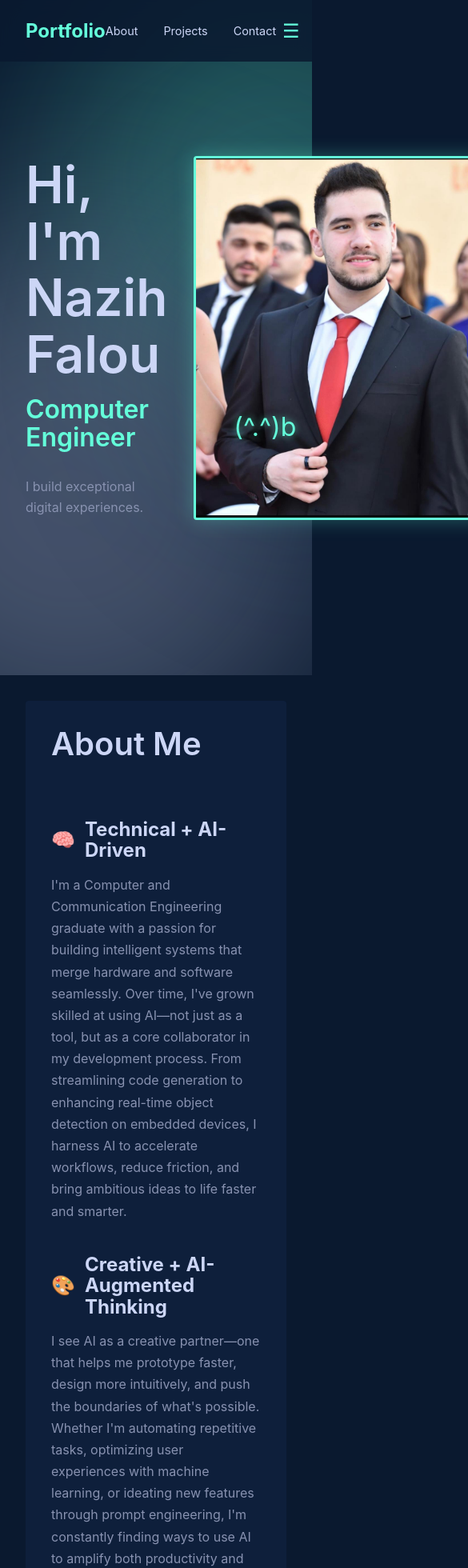
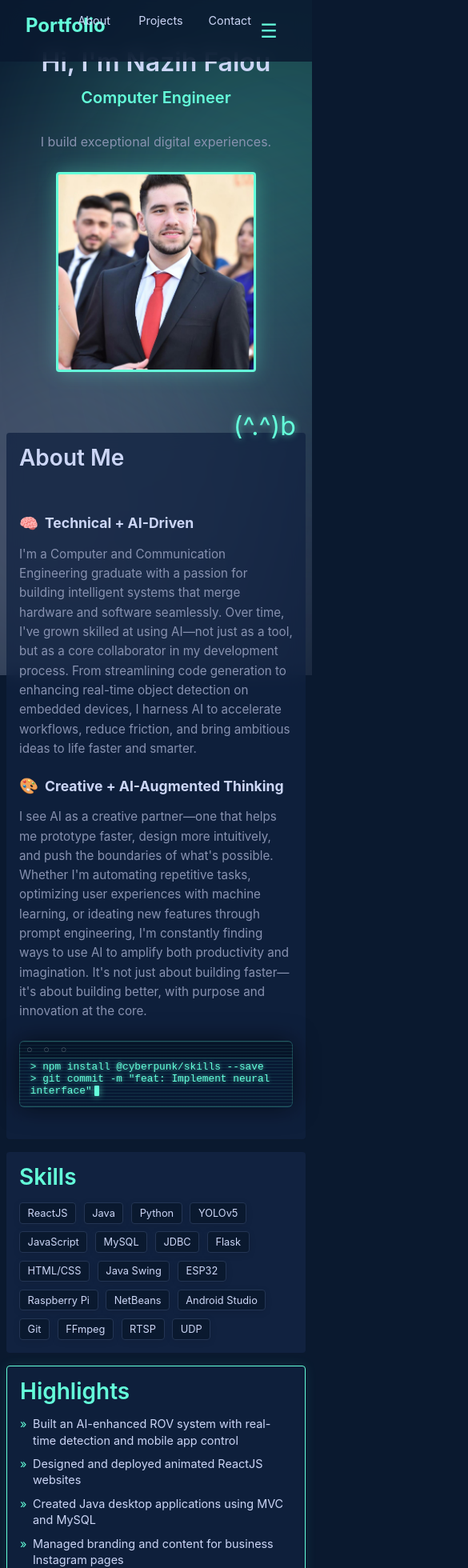
Before and after one commit to Nazz91939/Portfolio_classy, a React (Create React App) app: page / in a window 390 px wide. Shown: the top 1960 px of the page at 80% size, 585 px wide, since content can reach past the window. Built offline with nearby package versions, Linux system fonts and the light colour scheme.

Commit message:
Add comprehensive mobile responsiveness optimization

```diff
--- a/src/App.tsx
+++ b/src/App.tsx
@@ -37,6 +37,14 @@ const MainContent = styled.main`
   padding: 0 2rem;
   position: relative;
   z-index: 2;
+
+  @media (max-width: 768px) {
+    padding: 0 1rem;
+  }
+
+  @media (max-width: 480px) {
+    padding: 0 0.5rem;
+  }
 `;
 
 const Section = styled(motion.section)`
@@ -45,6 +53,15 @@ const Section = styled(motion.section)`
   flex-direction: column;
   justify-content: center;
   padding: 100px 0;
+
+  @media (max-width: 768px) {
+    padding: 80px 0;
+    min-height: auto;
+  }
+
+  @media (max-width: 480px) {
+    padding: 60px 0;
+  }
 `;
 
 const HeroSection = styled(Section)`
@@ -52,12 +69,34 @@ const HeroSection = styled(Section)`
     color: #ccd6f6;
     font-size: 4rem;
     margin-bottom: 1rem;
+
+    @media (max-width: 768px) {
+      font-size: 2.5rem;
+    }
+
+    @media (max-width: 480px) {
+      font-size: 2rem;
+    }
   }
 
   h2 {
     color: #64ffda;
     font-size: 2rem;
     margin-bottom: 2rem;
+
+    @media (max-width: 768px) {
+      font-size: 1.5rem;
+    }
+
+    @media (max-width: 480px) {
+      font-size: 1.25rem;
+    }
+  }
+
+  p {
+    @media (max-width: 768px) {
+      font-size: 1rem;
+    }
   }
 `;
 
@@ -65,6 +104,12 @@ const HeroContent = styled.div`
   display: flex;
   align-items: center;
   gap: 2rem;
+
+  @media (max-width: 768px) {
+    flex-direction: column;
+    text-align: center;
+    gap: 1.5rem;
+  }
 `;
 
 const HeroText = styled.div``;
@@ -89,6 +134,16 @@ const ProfileImage = styled.img`
   border: 3px solid #64ffda;
   border-radius: 4px;
   box-shadow: 0 0 25px rgba(100, 255, 218, 0.3);
+
+  @media (max-width: 768px) {
+    width: 300px;
+    height: 300px;
+  }
+
+  @media (max-width: 480px) {
+    width: 250px;
+    height: 250px;
+  }
 `;
 
 const AboutSection = styled(Section)`
@@ -98,10 +153,27 @@ const AboutSection = styled(Section)`
   padding: 2rem;
   margin: 2rem 0;
 
+  @media (max-width: 768px) {
+    padding: 1.5rem;
+    margin: 1rem 0;
+  }
+
+  @media (max-width: 480px) {
+    padding: 1rem;
+  }
+
   h2 {
     color: #ccd6f6;
     font-size: 2.5rem;
     margin-bottom: 2rem;
+
+    @media (max-width: 768px) {
+      font-size: 2rem;
+    }
+
+    @media (max-width: 480px) {
+      font-size: 1.75rem;
+    }
   }
 
   h3 {
@@ -112,12 +184,27 @@ const AboutSection = styled(Section)`
     margin-bottom: 1rem;
     display: flex;
     align-items: center;
+
+    @media (max-width: 768px) {
+      font-size: 1.25rem;
+      margin-top: 2rem;
+    }
+
+    @media (max-width: 480px) {
+      font-size: 1.1rem;
+      margin-top: 1.5rem;
+    }
   }
 
   p {
     max-width: 800px;
     color: #8892b0;
     line-height: 1.7;
+
+    @media (max-width: 768px) {
+      font-size: 0.95rem;
+      line-height: 1.6;
+    }
   }
 `;
 
@@ -126,6 +213,31 @@ const ProjectsSection = styled(Section)`
   flex-direction: column;
   gap: 5rem;
   padding: 100px 0;
+
+  @media (max-width: 768px) {
+    gap: 3rem;
+    padding: 60px 0;
+  }
+
+  @media (max-width: 480px) {
+    gap: 2rem;
+    padding: 40px 0;
+  }
+
+  h2 {
+    text-align: center;
+    color: #ccd6f6;
+    font-size: 2.5rem;
+    margin-bottom: 1rem;
+
+    @media (max-width: 768px) {
+      font-size: 2rem;
+    }
+
+    @media (max-width: 480px) {
+      font-size: 1.75rem;
+    }
+  }
 `;
 
 const ProjectEntry = styled.div`
@@ -134,16 +246,34 @@ const ProjectEntry = styled.div`
   align-items: center;
   gap: 10px;
 
+  @media (max-width: 768px) {
+    grid-template-columns: 1fr;
+    gap: 1.5rem;
+  }
+
   &:nth-of-type(even) {
     .project-content {
       grid-column: 1 / 7;
       text-align: left;
+
+      @media (max-width: 768px) {
+        grid-column: 1 / -1;
+        text-align: center;
+      }
     }
     .project-image {
       grid-column: 7 / -1;
+
+      @media (max-width: 768px) {
+        grid-column: 1 / -1;
+      }
     }
     .tech-stack {
       justify-content: flex-start;
+
+      @media (max-width: 768px) {
+        justify-content: center;
+      }
     }
   }
 `;
@@ -152,12 +282,26 @@ const ProjectContent = styled.div`
   grid-column: 7 / -1;
   grid-row: 1 / -1;
   text-align: right;
+
+  @media (max-width: 768px) {
+    grid-column: 1 / -1;
+    grid-row: auto;
+    text-align: center;
+  }
 `;
 
 const ProjectTitle = styled.h3`
   color: #ccd6f6;
   font-size: 1.75rem;
   margin-bottom: 1rem;
+
+  @media (max-width: 768px) {
+    font-size: 1.5rem;
+  }
+
+  @media (max-width: 480px) {
+    font-size: 1.25rem;
+  }
 `;
 
 const ProjectDescription = styled.div`
@@ -168,6 +312,17 @@ const ProjectDescription = styled.div`
   color: #8892b0;
   box-shadow: 0 10px 30px -15px rgba(0,0,0,0.7);
   margin-bottom: 1rem;
+
+  @media (max-width: 768px) {
+    padding: 1rem;
+  }
+
+  p {
+    @media (max-width: 768px) {
+      font-size: 0.9rem;
+      line-height: 1.5;
+    }
+  }
 `;
 
 const TechStack = styled.div`
@@ -176,6 +331,11 @@ const TechStack = styled.div`
   justify-content: flex-end;
   gap: 0.5rem;
   margin-bottom: 1.5rem;
+
+  @media (max-width: 768px) {
+    justify-content: center;
+    gap: 0.4rem;
+  }
 `;
 
 const Tech = styled.span`
@@ -184,6 +344,11 @@ const Tech = styled.span`
   background: rgba(100, 255, 218, 0.1);
   padding: 0.25rem 0.75rem;
   border-radius: 15px;
+
+  @media (max-width: 480px) {
+    font-size: 0.7rem;
+    padding: 0.2rem 0.6rem;
+  }
 `;
 
 const ProjectImageContainer = styled.div`
@@ -193,6 +358,11 @@ const ProjectImageContainer = styled.div`
   border: 2px solid #64ffda;
   border-radius: 6px;
   box-shadow: 0 0 20px rgba(100, 255, 218, 0.15);
+
+  @media (max-width: 768px) {
+    grid-column: 1 / -1;
+    grid-row: auto;
+  }
 
   img {
     width: 100%;
@@ -204,6 +374,10 @@ const ProjectImageContainer = styled.div`
     &:hover {
       transform: scale(1.02);
       box-shadow: 0 0 30px rgba(100, 255, 218, 0.3);
+
+      @media (max-width: 768px) {
+        transform: none;
+      }
     }
   }
 `;
@@ -221,6 +395,14 @@ const ContactSection = styled(Section)`
     color: #ccd6f6;
     font-size: 2.5rem;
     margin-bottom: 2rem;
+
+    @media (max-width: 768px) {
+      font-size: 2rem;
+    }
+
+    @media (max-width: 480px) {
+      font-size: 1.75rem;
+    }
   }
 `;
 
@@ -341,7 +523,7 @@ function App() {
         <Highlights />
 
         <ProjectsSection id="projects">
-          <h2 style={{ textAlign: 'center', color: '#ccd6f6', fontSize: '2.5rem', marginBottom: '1rem' }}>My Projects</h2>
+          <h2>My Projects</h2>
           {projects.map((project, index) => (
             <ProjectEntry key={index}>
               <ProjectContent className="project-content">
--- a/src/components/AnimatedTerminal.tsx
+++ b/src/components/AnimatedTerminal.tsx
@@ -37,6 +37,17 @@ const TerminalContainer = styled.div`
   position: relative;
   overflow: hidden;
 
+  @media (max-width: 768px) {
+    padding: 2rem 1rem 1rem;
+    margin: 2rem auto;
+    max-width: 100%;
+  }
+
+  @media (max-width: 480px) {
+    padding: 1.5rem 0.8rem 0.8rem;
+    margin: 1.5rem auto;
+  }
+
   &::before {
     content: '';
     position: absolute;
@@ -46,6 +57,14 @@ const TerminalContainer = styled.div`
     height: 30px;
     background: rgba(0, 0, 0, 0.2);
     border-bottom: 1px solid rgba(100, 255, 218, 0.2);
+
+    @media (max-width: 768px) {
+      height: 25px;
+    }
+
+    @media (max-width: 480px) {
+      height: 20px;
+    }
   }
 
   &::after {
@@ -57,6 +76,20 @@ const TerminalContainer = styled.div`
     font-size: 1rem;
     letter-spacing: 6px;
     text-shadow: none;
+
+    @media (max-width: 768px) {
+      top: 4px;
+      left: 10px;
+      font-size: 0.9rem;
+      letter-spacing: 4px;
+    }
+
+    @media (max-width: 480px) {
+      top: 3px;
+      left: 8px;
+      font-size: 0.8rem;
+      letter-spacing: 3px;
+    }
   }
 `;
 
@@ -67,6 +100,16 @@ const TerminalLine = styled.div`
   white-space: pre-wrap;
   word-break: break-all;
   min-height: 1.2em;
+
+  @media (max-width: 768px) {
+    font-size: 0.9rem;
+    min-height: 1.1em;
+  }
+
+  @media (max-width: 480px) {
+    font-size: 0.8rem;
+    min-height: 1em;
+  }
 
   &::before {
     content: '> ';
@@ -84,6 +127,18 @@ const Cursor = styled.span`
   box-shadow: 0 0 8px rgba(100, 255, 218, 0.7);
   vertical-align: middle;
   border-radius: 1px;
+
+  @media (max-width: 768px) {
+    width: 8px;
+    height: 1.1em;
+    margin-left: 4px;
+  }
+
+  @media (max-width: 480px) {
+    width: 6px;
+    height: 1em;
+    margin-left: 3px;
+  }
 `;
 
 const AnimatedTerminal: React.FC = () => {
--- a/src/components/Footer.tsx
+++ b/src/components/Footer.tsx
@@ -8,6 +8,16 @@ const FooterContainer = styled.footer`
   text-align: center;
   padding: 2rem 0 1rem 0;
   margin-top: 3rem;
+
+  @media (max-width: 768px) {
+    padding: 1.5rem 0 0.8rem 0;
+    margin-top: 2rem;
+  }
+
+  @media (max-width: 480px) {
+    padding: 1rem 0 0.5rem 0;
+    margin-top: 1.5rem;
+  }
 `;
 
 const SocialLinks = styled.div`
@@ -15,12 +25,31 @@ const SocialLinks = styled.div`
   justify-content: center;
   gap: 2rem;
   margin-bottom: 1rem;
+
+  @media (max-width: 768px) {
+    gap: 1.5rem;
+    margin-bottom: 0.8rem;
+  }
+
+  @media (max-width: 480px) {
+    gap: 1rem;
+    margin-bottom: 0.6rem;
+  }
 `;
 
 const SocialIcon = styled.a`
   color: #64ffda;
   font-size: 1.5rem;
   transition: color 0.3s;
+
+  @media (max-width: 768px) {
+    font-size: 1.3rem;
+  }
+
+  @media (max-width: 480px) {
+    font-size: 1.2rem;
+  }
+
   &:hover {
     color: #ccd6f6;
   }
@@ -28,6 +57,14 @@ const SocialIcon = styled.a`
 
 const Copyright = styled.div`
   font-size: 0.95rem;
+
+  @media (max-width: 768px) {
+    font-size: 0.9rem;
+  }
+
+  @media (max-width: 480px) {
+    font-size: 0.85rem;
+  }
 `;
 
 const socialLinks = [
--- a/src/components/Highlights.tsx
+++ b/src/components/Highlights.tsx
@@ -10,11 +10,31 @@ const Section = styled.section`
   padding: 2rem;
   margin: 2rem 0;
   backdrop-filter: blur(10px);
+
+  @media (max-width: 768px) {
+    padding: 1.5rem;
+    margin: 1rem 0;
+  }
+
+  @media (max-width: 480px) {
+    padding: 1rem;
+  }
 `;
 
 const Title = styled.h2`
   color: #64ffda;
   margin-bottom: 2rem;
+  font-size: 2.5rem;
+
+  @media (max-width: 768px) {
+    font-size: 2rem;
+    margin-bottom: 1.5rem;
+  }
+
+  @media (max-width: 480px) {
+    font-size: 1.75rem;
+    margin-bottom: 1rem;
+  }
 `;
 
 const HighlightsList = styled.ul`
@@ -28,10 +48,30 @@ const HighlightItem = styled(motion.li)`
   padding-left: 1.5rem;
   position: relative;
   transition: all 0.25s cubic-bezier(0.645,0.045,0.355,1);
+  font-size: 1rem;
+  line-height: 1.6;
+
+  @media (max-width: 768px) {
+    font-size: 0.95rem;
+    line-height: 1.5;
+    margin-bottom: 0.8rem;
+    padding-left: 1.2rem;
+  }
+
+  @media (max-width: 480px) {
+    font-size: 0.9rem;
+    line-height: 1.4;
+    margin-bottom: 0.6rem;
+    padding-left: 1rem;
+  }
 
   &:hover {
     color: #64ffda;
     transform: translateX(10px);
+
+    @media (max-width: 768px) {
+      transform: translateX(5px);
+    }
   }
 
   &:before {
--- a/src/components/Icon.tsx
+++ b/src/components/Icon.tsx
@@ -8,6 +8,16 @@ const IconWrapper = styled.span`
   margin-right: 0.75rem;
   font-size: 1.5rem;
   vertical-align: middle;
+
+  @media (max-width: 768px) {
+    font-size: 1.3rem;
+    margin-right: 0.6rem;
+  }
+
+  @media (max-width: 480px) {
+    font-size: 1.2rem;
+    margin-right: 0.5rem;
+  }
 `;
 
 interface IconProps {
--- a/src/components/Skills.tsx
+++ b/src/components/Skills.tsx
@@ -7,17 +7,45 @@ const Section = styled.section`
   border-radius: 4px;
   padding: 2rem;
   margin: 2rem 0;
+
+  @media (max-width: 768px) {
+    padding: 1.5rem;
+    margin: 1rem 0;
+  }
+
+  @media (max-width: 480px) {
+    padding: 1rem;
+  }
 `;
 
 const Title = styled.h2`
   color: #64ffda;
   margin-bottom: 2rem;
+  font-size: 2.5rem;
+
+  @media (max-width: 768px) {
+    font-size: 2rem;
+    margin-bottom: 1.5rem;
+  }
+
+  @media (max-width: 480px) {
+    font-size: 1.75rem;
+    margin-bottom: 1rem;
+  }
 `;
 
 const SkillsGrid = styled.div`
   display: flex;
   flex-wrap: wrap;
   gap: 1rem;
+
+  @media (max-width: 768px) {
+    gap: 0.8rem;
+  }
+
+  @media (max-width: 480px) {
+    gap: 0.6rem;
+  }
 `;
 
 const SkillBadge = styled(motion.div)`
@@ -28,12 +56,27 @@ const SkillBadge = styled(motion.div)`
   color: #ccd6f6;
   box-shadow: 0 2px 8px rgba(0,0,0,0.1);
   transition: all 0.3s ease;
+  font-size: 0.9rem;
+
+  @media (max-width: 768px) {
+    padding: 0.4rem 0.8rem;
+    font-size: 0.85rem;
+  }
+
+  @media (max-width: 480px) {
+    padding: 0.3rem 0.6rem;
+    font-size: 0.8rem;
+  }
 
   &:hover {
     transform: translateY(-3px);
     box-shadow: 0 0 15px rgba(100, 255, 218, 0.3);
     border-color: rgba(100, 255, 218, 0.5);
     color: #64ffda;
+
+    @media (max-width: 768px) {
+      transform: translateY(-2px);
+    }
   }
 `;
 
--- a/src/index.css
+++ b/src/index.css
@@ -15,6 +15,25 @@ body {
   -moz-osx-font-smoothing: grayscale;
   background: #0a192f;
   color: #8892b0;
+  overflow-x: hidden;
+}
+
+/* Mobile-specific optimizations */
+@media (max-width: 768px) {
+  body {
+    font-size: 16px; /* Prevent zoom on iOS */
+  }
+
+  /* Improve touch targets */
+  button, a, input, textarea {
+    min-height: 44px;
+    min-width: 44px;
+  }
+
+  /* Disable hover effects on touch devices */
+  *:hover {
+    transform: none !important;
+  }
 }
 
 button {
@@ -71,3 +90,31 @@ a:hover {
 ::-webkit-scrollbar-thumb:hover {
   background: #4db3a3;
 }
+
+/* Mobile scrollbar */
+@media (max-width: 768px) {
+  ::-webkit-scrollbar {
+    width: 4px;
+  }
+}
+
+/* Prevent text selection on interactive elements */
+button, a {
+  -webkit-user-select: none;
+  -moz-user-select: none;
+  -ms-user-select: none;
+  user-select: none;
+}
+
+/* Improve focus states for accessibility */
+button:focus, a:focus, input:focus, textarea:focus {
+  outline: 2px solid #64ffda;
+  outline-offset: 2px;
+}
+
+/* Mobile-specific focus states */
+@media (max-width: 768px) {
+  button:focus, a:focus, input:focus, textarea:focus {
+    outline: none;
+  }
+}
```
Also changed, not shown: src/components/ContactForm.tsx (+89 -2 lines).
